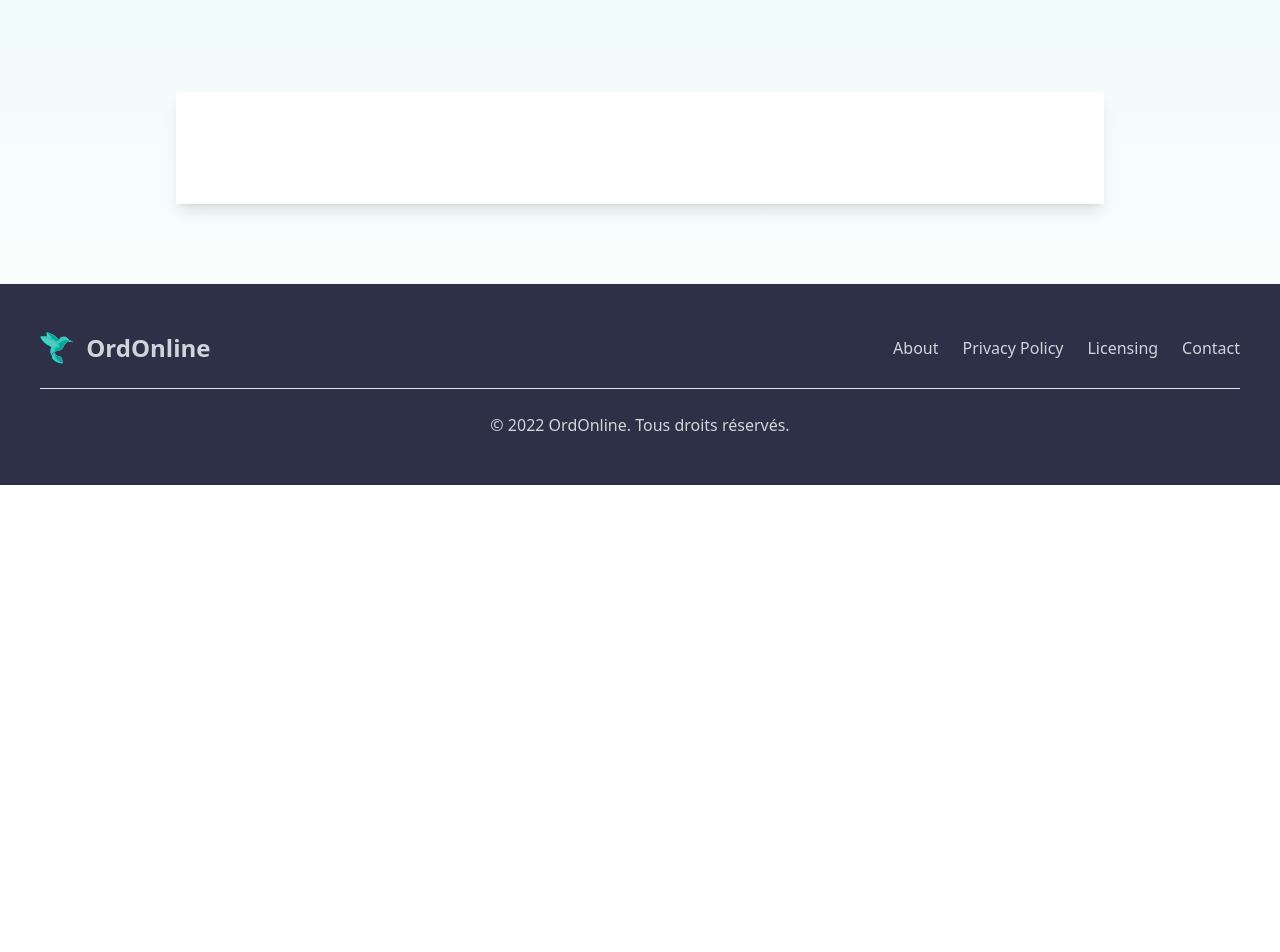
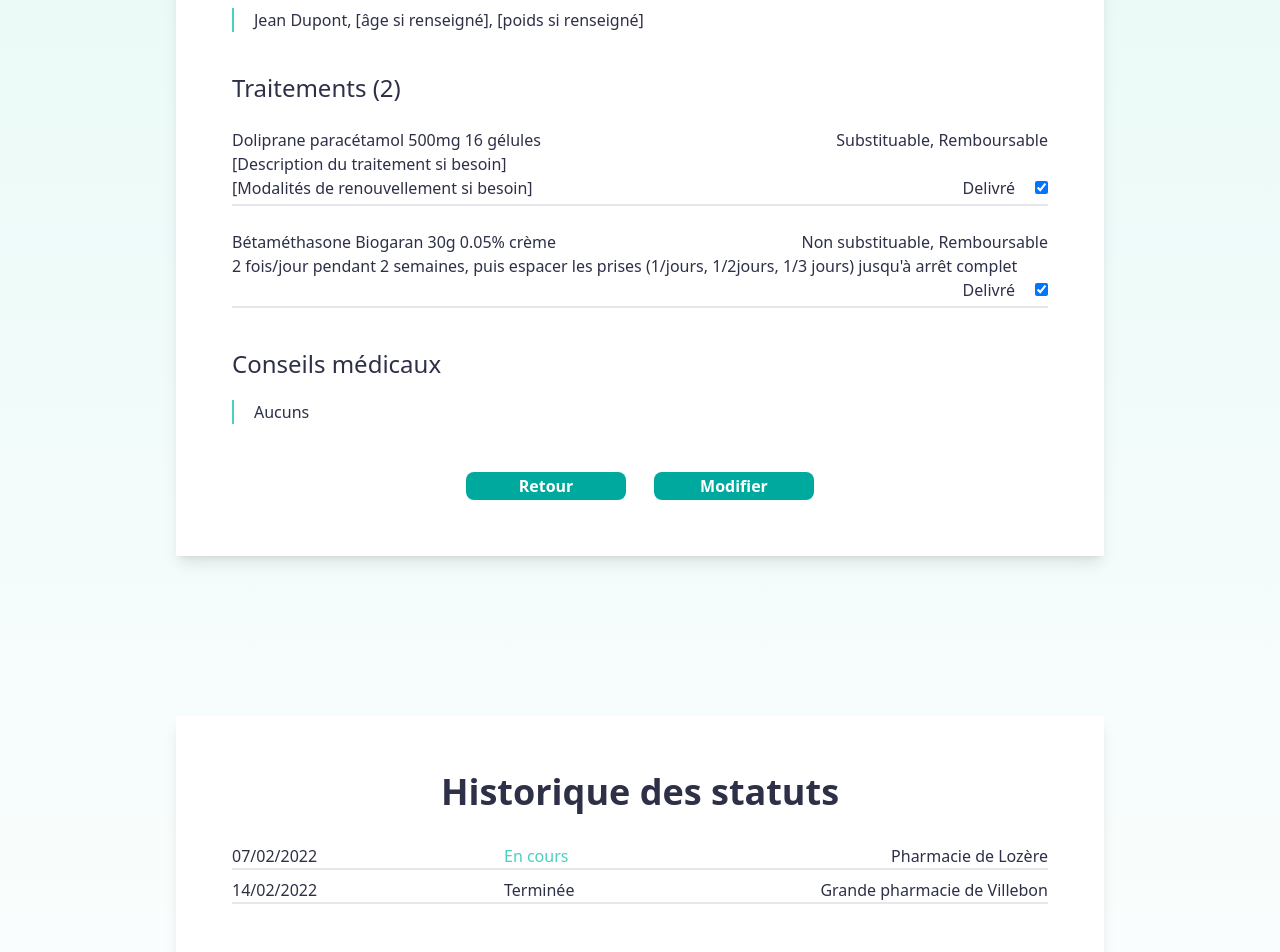
Before and after one commit to AurelDP/OrdOnline, a Vue app in the folder client/: page /prescription in a window 1280 px wide. Shown: the part 440-1392 px from the top of the page. Before the commit the page ends 925 px from the top, so only its background shows below. Built offline with nearby package versions, Linux system fonts and the light colour scheme.

Commit message:
[Feat] Add Prescription to Prescription page

```diff
--- /dev/null
+++ b/client/src/components/prescriptionPage/Prescription.vue
@@ -0,0 +1,59 @@
+<template>
+  <div class="bg-ord-red float-right bg-gray-200 py-1 px-5 shadow-lg">
+    <p>Terminée</p>
+  </div>
+  <div class="my-10 md:text-base text-sm">
+    <h2 class="text-2xl">Médecin</h2>
+    <p class="my-5 px-5 border-l-2 border-ord-green-400">Patrick Chaumont, 4 Rue Charles Péguy, Palaiseau, 91120</p>
+  </div>
+  <div class="my-10 md:text-base text-sm">
+    <h2 class="text-2xl">Patient</h2>
+    <p class="my-5 px-5 border-l-2 border-ord-green-400">Jean Dupont, [âge si renseigné], [poids si renseigné]</p>
+  </div>
+  <div class="my-10 md:text-base text-sm">
+    <h2 class="text-2xl">Traitements (2)</h2>
+    <ul>
+      <li class="my-5 py-1 border-b-2">
+        <div class="flex flex-wrap">
+          <p class="w-full md:w-1/2">Doliprane paracétamol 500mg 16 gélules</p>
+          <p class="w-full md:w-1/2 md:text-right">Substituable, Remboursable</p>
+        </div>
+        <p>[Description du traitement si besoin]</p>
+        <div class="flex flex-wrap">
+          <p class="w-full md:w-1/2">[Modalités de renouvellement si besoin]</p>
+          <div class="w-full md:w-1/2 md:text-right">
+            <label for="delivered" class="mr-5">Delivré</label>
+            <input type="checkbox" id="delivered" name="delivered" checked/>
+          </div>
+        </div>
+      </li>
+      <li class="my-5 py-1 border-b-2">
+        <div class="flex flex-wrap">
+          <p class="w-full md:w-1/2">Bétaméthasone Biogaran 30g 0.05% crème</p>
+          <p class="w-full md:w-1/2 md:text-right">Non substituable, Remboursable</p>
+        </div>
+        <p>2 fois/jour pendant 2 semaines, puis espacer les prises (1/jours, 1/2jours, 1/3 jours) jusqu'à arrêt complet</p>
+        <div class="flex flex-wrap">
+          <p class="w-full md:w-1/2"></p>
+          <div class="w-full md:w-1/2 md:text-right">
+            <label for="delivered" class="mr-5">Delivré</label>
+            <input type="checkbox" id="delivered" name="delivered" checked/>
+          </div>
+        </div>
+      </li>
+    </ul>
+  </div>
+  <div class="my-10 md:text-base text-sm">
+    <h2 class="text-2xl">Conseils médicaux</h2>
+    <p class="my-5 px-5 border-l-2 border-ord-green-400">Aucuns</p>
+  </div>
+</template>
+
+<script>
+export default {
+  name: "Prescription"
+}
+</script>
+
+<style scoped>
+</style>
--- /dev/null
+++ b/client/src/components/prescriptionPage/PrescriptionStatus.vue
@@ -0,0 +1,24 @@
+<template>
+  <ul class="my-8 md:text-base text-sm">
+    <li class="flex border-b-2">
+      <p class="w-1/3">07/02/2022</p>
+      <p class="w-1/3 text-ord-green-400">En cours</p>
+      <p class="w-1/3 text-right">Pharmacie de Lozère</p>
+    </li>
+    <li class="flex border-b-2 my-2">
+      <p class="w-1/3">14/02/2022</p>
+      <p class="w-1/3">Terminée</p>
+      <p class="w-1/3 text-right">Grande pharmacie de Villebon</p>
+    </li>
+  </ul>
+</template>
+
+<script>
+export default {
+  name: "PrescriptionStatus"
+}
+</script>
+
+<style scoped>
+
+</style>
--- a/client/src/views/PrescriptionView.vue
+++ b/client/src/views/PrescriptionView.vue
@@ -12,8 +12,13 @@
         :text2="'Modifier'"
         :src2="'/'"
     >
+      <Prescription/>
     </WhiteBoard>
-    <WhiteBoard></WhiteBoard>
+    <WhiteBoard
+        title="Historique des statuts"
+    >
+      <PrescriptionStatus/>
+    </WhiteBoard>
   </AdaptFooterBackground>
 </template>
 
@@ -21,13 +26,17 @@
 import AdaptFooterBackground from "@/components/globalComponents/AdaptFooterBackground";
 import Navbar from "@/components/globalComponents/Navbar";
 import WhiteBoard from "@/components/globalComponents/WhiteBoard";
+import Prescription from "@/components/prescriptionPage/Prescription";
+import PrescriptionStatus from "@/components/prescriptionPage/PrescriptionStatus";
 
 export default {
   name: "PrescriptionView",
   components: {
+    Prescription,
     AdaptFooterBackground,
     Navbar,
-    WhiteBoard
+    WhiteBoard,
+    PrescriptionStatus
   }
 }
 </script>
```
